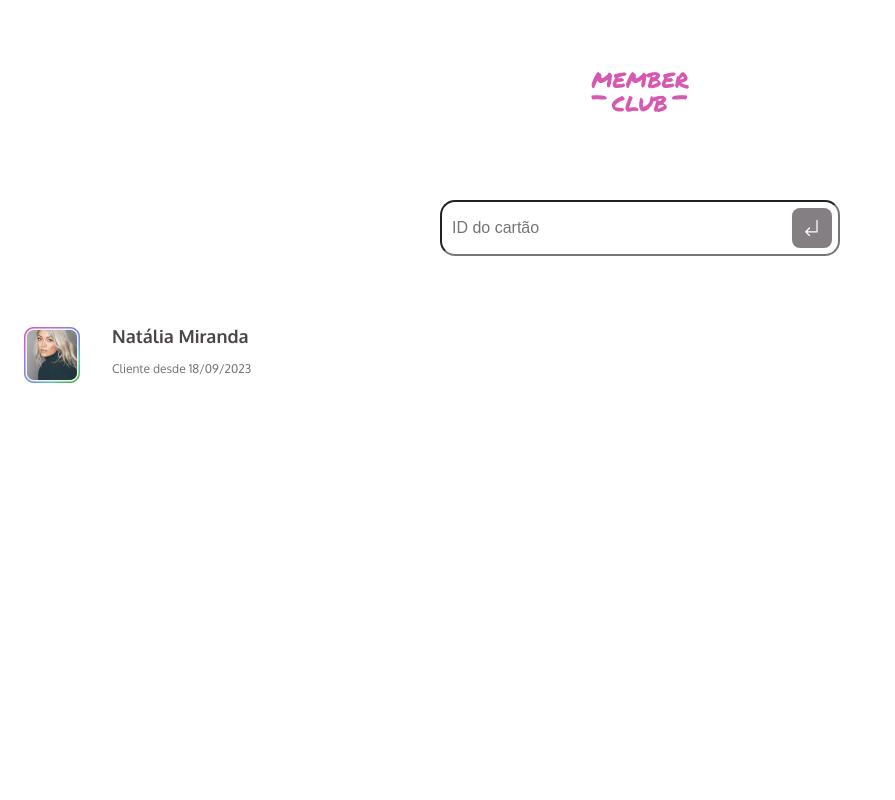
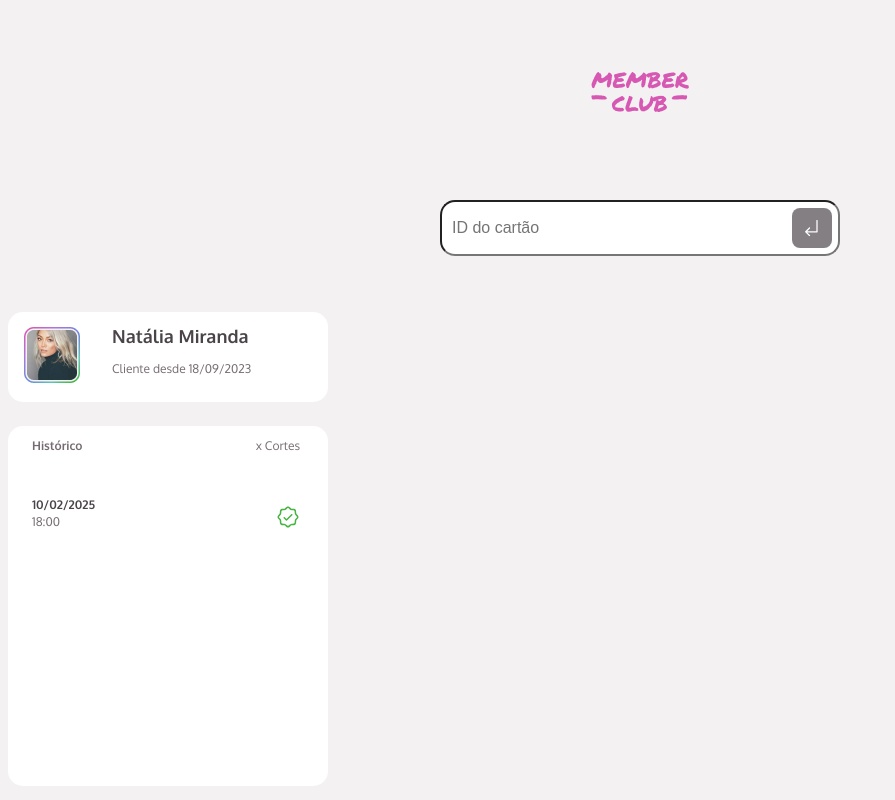
Before and after one commit to joaoricardo-nrg/rocketProject01, a website built with webpack: page index.html in a window 1280 px wide. Shown: the whole page, without its empty margins (0-895 px from the left). Built offline with nearby package versions, Linux system fonts and the light colour scheme.

Commit message:
Adicionando Historico HTML

```diff
--- a/index.html
+++ b/index.html
@@ -36,7 +36,23 @@
             </div>
 
             <div class="history-wrapp">
-
+                <div class="historyHeader">
+                    <span>Histórico</span>
+                    <p>x Cortes</p>
+                </div>
+                <div>
+                    <ul>
+                        <li class="historyList">
+                            <div class="liTitle">
+                                <span>10/02/2025</span>
+                                <p>18:00</p>
+                            </div>
+                            <div class="liIcon">
+                                <img src="./assets/icons/sealCheckedGreen.svg" alt="">
+                            </div>
+                        </li>
+                    </ul>
+                </div>
             </div>
         </div>
         <div class="secondColumContent">
--- a/scss/content.css
+++ b/scss/content.css
@@ -3,6 +3,8 @@
     height: 5.625rem;
     display: flex;
     align-items: center;
+    background-color: white;
+    border-radius: 15px;
 
 }
 
@@ -24,3 +26,50 @@
     font: var(--title-sm);
     color: var(--base-gray-600);
 }
+
+.history-wrapp {
+    background-color: white;
+    border-radius: 15px;
+    width: 20rem;
+    height: 22.5rem;
+}
+
+.historyHeader {
+    display: flex;
+    justify-content: space-between;
+    align-items: center;
+    margin: 1.5rem 1.75rem 1.75rem 1.5rem;
+}
+.historyHeader span {
+    font: var(--subtitle-sm);
+    color: var(--base-gray-500);
+}
+
+.historyHeader p {
+    font: var(--text-xs);
+    color: var(--base-gray-500);
+}
+
+.liTitle span{
+    font: var(--subtitle-sm);
+    color: var(--base-gray-600);
+}
+
+.liTitle p {
+    font: var(--text-xs);
+    color: var(--base-gray-500);
+    margin-top: 0;
+}
+
+ul {
+    margin: 0;
+    padding: 0;
+}
+
+.historyList {
+    list-style: none;
+    display: flex;
+    justify-content: space-between;
+    margin: 0rem 1.75rem 1.75rem 1.5rem;
+    align-items: center;
+}
--- a/scss/main.css
+++ b/scss/main.css
@@ -26,4 +26,6 @@
     --text-md: 400 1rem/1.4 var(--font-family);
     --text-sm: 400 0.875rem/1.4 var(--font-family);
     --text-xs: 400 0.75rem/1.4 var(--font-family);
+
+    background-color: var(--base-gray-100);
 }
```
Also changed, not shown: assets/icons/sealCheckedGreen.svg (added).
